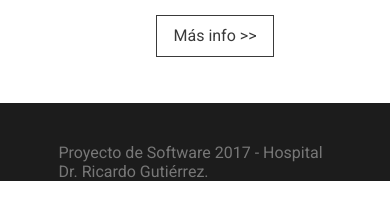
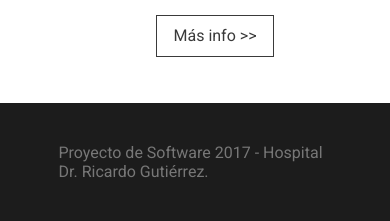
Before and after one commit to francoborrelli/hospitalGutierrez, a PHP site: page / in a window 390 px wide. Shown: the part 2457-2678 px from the top of the page. Before the commit the page ends 2638 px from the top, so only its background shows below. Run offline with PHP 8.4, Linux system fonts and the light colour scheme.

Commit message:
footer responsive

```diff
--- a/resources/css/footer.css
+++ b/resources/css/footer.css
@@ -1,6 +1,6 @@
 footer{
     color: #777;
-    padding-top: 40px;
+    padding: 40px 0;
     width: 70%;
     margin: auto;
 }
```
